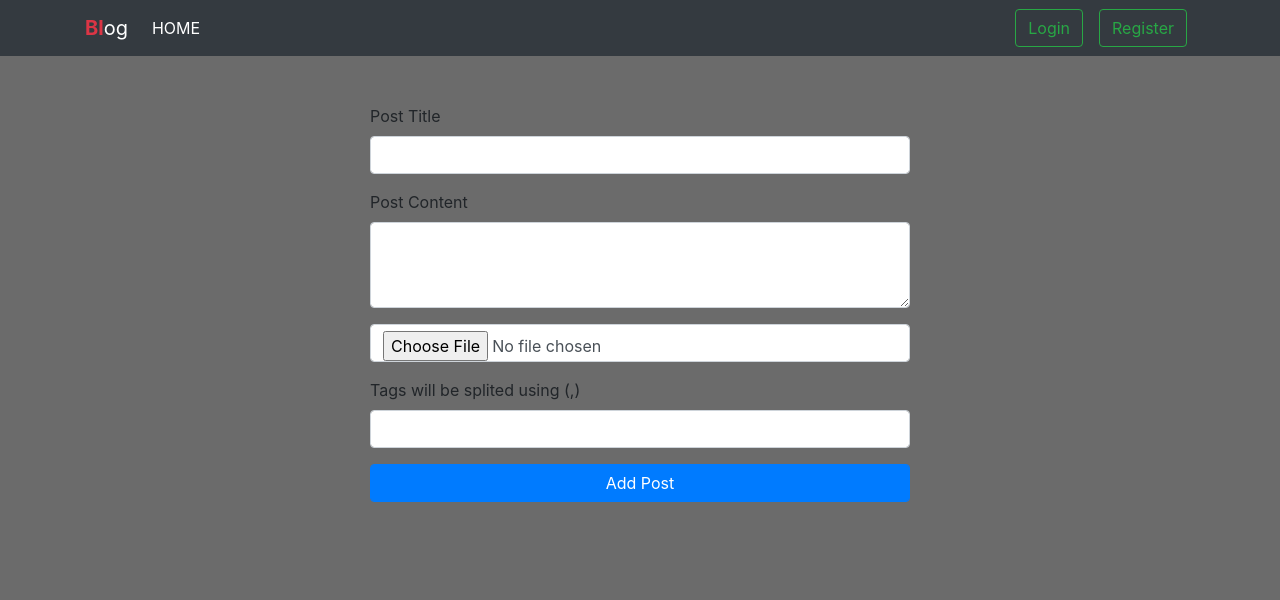
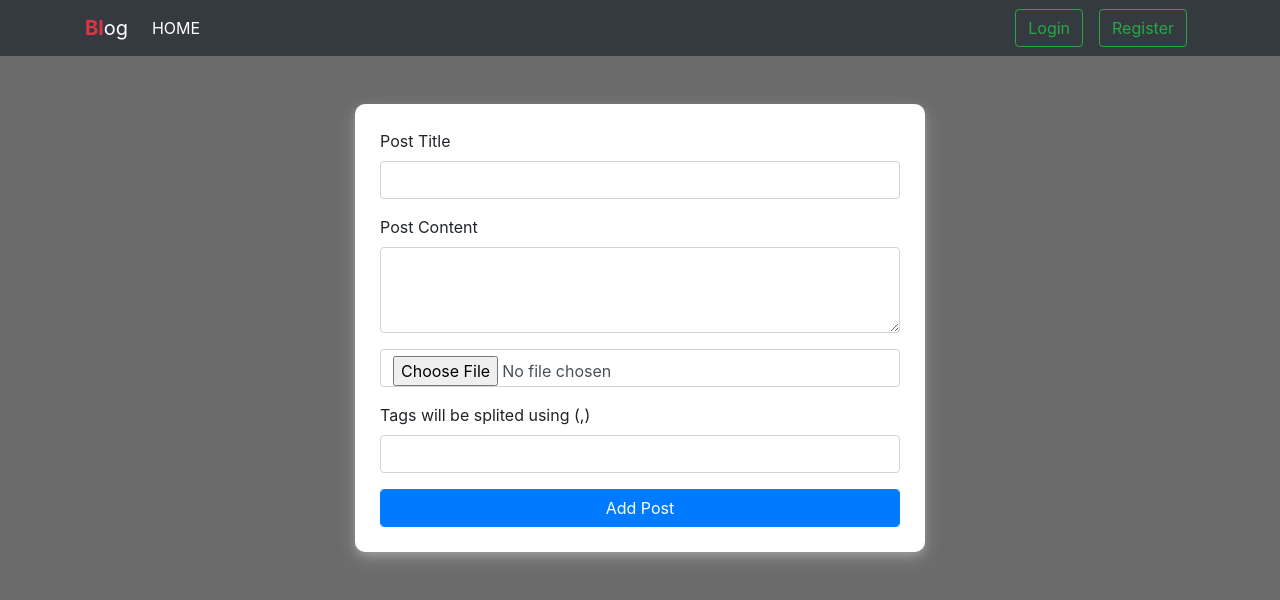
Before and after one commit to mohamed-elbermawy/blog-node-exprss, a React (Create React App) app in the folder front end/blog/: page /posts/addpost in a window 1280 px wide. Shown: the top 600 px of the page. Built offline with nearby package versions, Linux system fonts and the light colour scheme.

Commit message:
updatting style

```diff
--- a/front end/blog/src/components/addPost/add.commponents.js
+++ b/front end/blog/src/components/addPost/add.commponents.js
@@ -1,5 +1,6 @@
 import { useState } from "react";
 import { useHistory } from "react-router-dom";
+import "../style.css";
 const axios = require("axios");
 
 function AddPost() {
@@ -63,7 +64,7 @@ function AddPost() {
   return (
     <div className="container">
       <div className="row">
-        <div className="col-6 offset-3 mt-5">
+        <div className="col-6 offset-3 mt-5" id="mainwrapper">
           <form onSubmit={handleSubmit}>
             <div className="form-group">
               <label htmlFor="title">Post Title</label>
--- a/front end/blog/src/components/edit profile/edit.profile.component.js
+++ b/front end/blog/src/components/edit profile/edit.profile.component.js
@@ -1,6 +1,8 @@
 import { useEffect, useState } from "react";
 import { useParams } from "react-router";
 import { useHistory } from "react-router-dom";
+import "../style.css";
+
 const axios = require("axios");
 
 function EditProfile() {
@@ -56,7 +58,7 @@ function EditProfile() {
   return (
     <div className="container">
       <div className="row">
-        <div className="col-4 mt-5 offset-4">
+        <div className="col-4 mt-5 offset-4" id="mainwrapper">
           <form onSubmit={handleSubmit}>
             <div className="form-group">
               <label htmlFor="firstname">First Name</label>
--- a/front end/blog/src/components/edit/edit.component.js
+++ b/front end/blog/src/components/edit/edit.component.js
@@ -1,6 +1,7 @@
 import { useEffect, useState } from "react";
 import { useParams } from "react-router";
 import { useHistory } from "react-router-dom";
+import "../style.css";
 const axios = require("axios");
 
 function SingleBlogEdit() {
@@ -80,7 +81,7 @@ function SingleBlogEdit() {
   return (
     <div className="container">
       <div className="row">
-        <div className="col-6 offset-3 mt-5">
+        <div className="col-6 offset-3 mt-5" id="mainwrapper">
           <form onSubmit={handleSubmit}>
             <div className="form-group">
               <label htmlFor="title">Post Title</label>
--- a/front end/blog/src/components/login/login.component.js
+++ b/front end/blog/src/components/login/login.component.js
@@ -1,5 +1,7 @@
 import { useState } from "react";
 import { useHistory } from "react-router-dom";
+import "../style.css";
+
 const axios = require("axios");
 
 function Login() {
@@ -40,7 +42,7 @@ function Login() {
   return (
     <div className="container">
       <div className="row">
-        <div className="col-4 mt-5 offset-4">
+        <div className="col-4 mt-5 offset-4" id="mainwrapper">
           <form onSubmit={handleSubmit}>
             <div className="form-group">
               <label htmlFor="email">Email address</label>
--- a/front end/blog/src/components/register/register.component.js
+++ b/front end/blog/src/components/register/register.component.js
@@ -1,5 +1,6 @@
 import { useState } from "react";
 import { useHistory } from "react-router-dom";
+import "../style.css";
 const axios = require("axios");
 
 function Register() {
@@ -55,7 +56,7 @@ function Register() {
   return (
     <div className="container">
       <div className="row">
-        <div className="col-4 mt-5 offset-4">
+        <div className="col-4 mt-5 offset-4" id="mainwrapper">
           <form onSubmit={handleSubmit}>
             <div className="form-group">
               <label htmlFor="firstName">First Name</label>
--- /dev/null
+++ b/front end/blog/src/components/style.css
@@ -0,0 +1,7 @@
+#mainwrapper {
+  background-color: white;
+  border-radius: 10px;
+  padding: 25px;
+  box-shadow: 0 4px 8px 0 rgb(255 255 255 / 20%),
+    0 6px 20px 0 rgb(255 255 255 / 20%);
+}
```
Also changed, not shown: front end/blog/public/images/posts/Back End Developer851.png (added).
